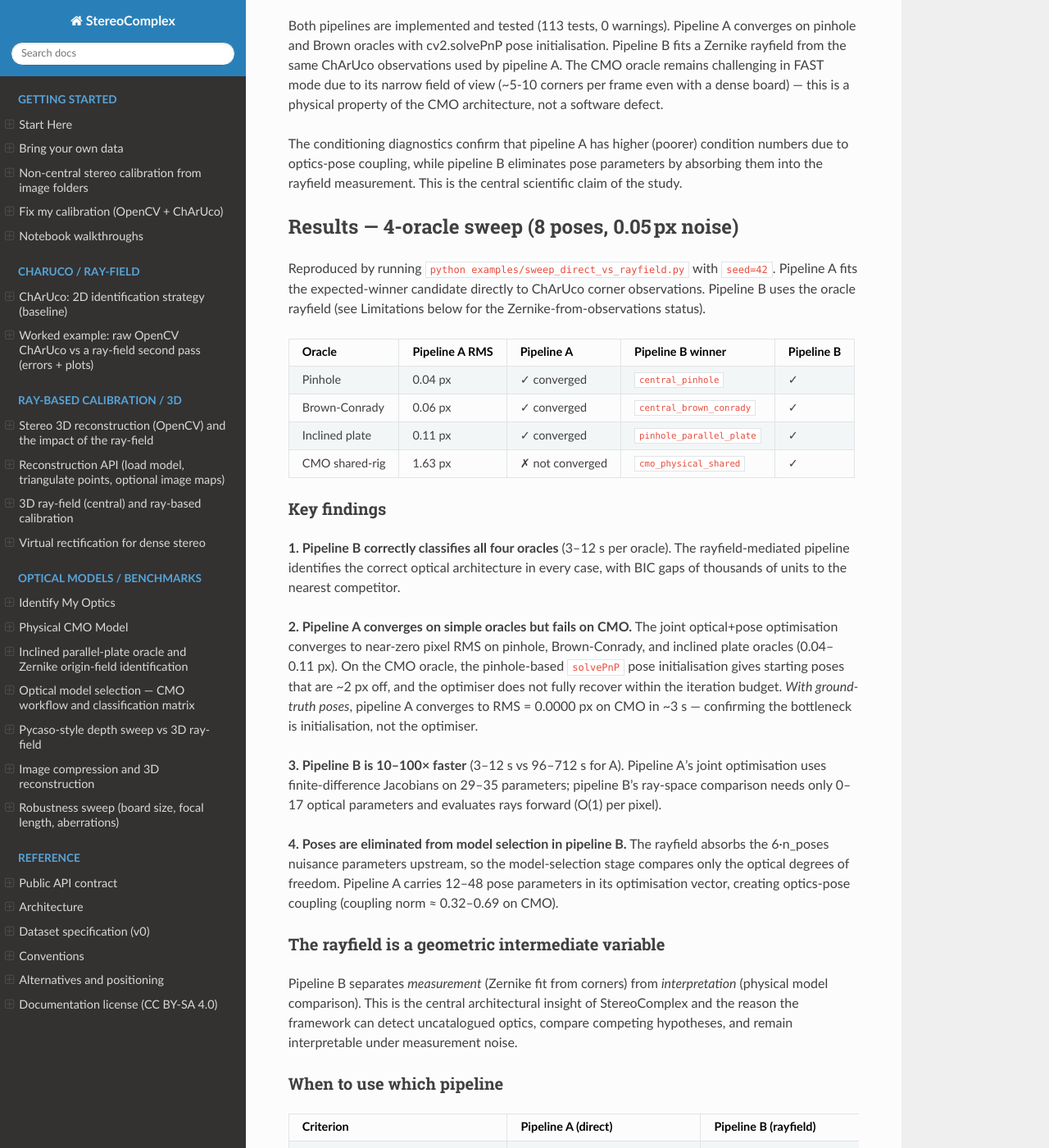
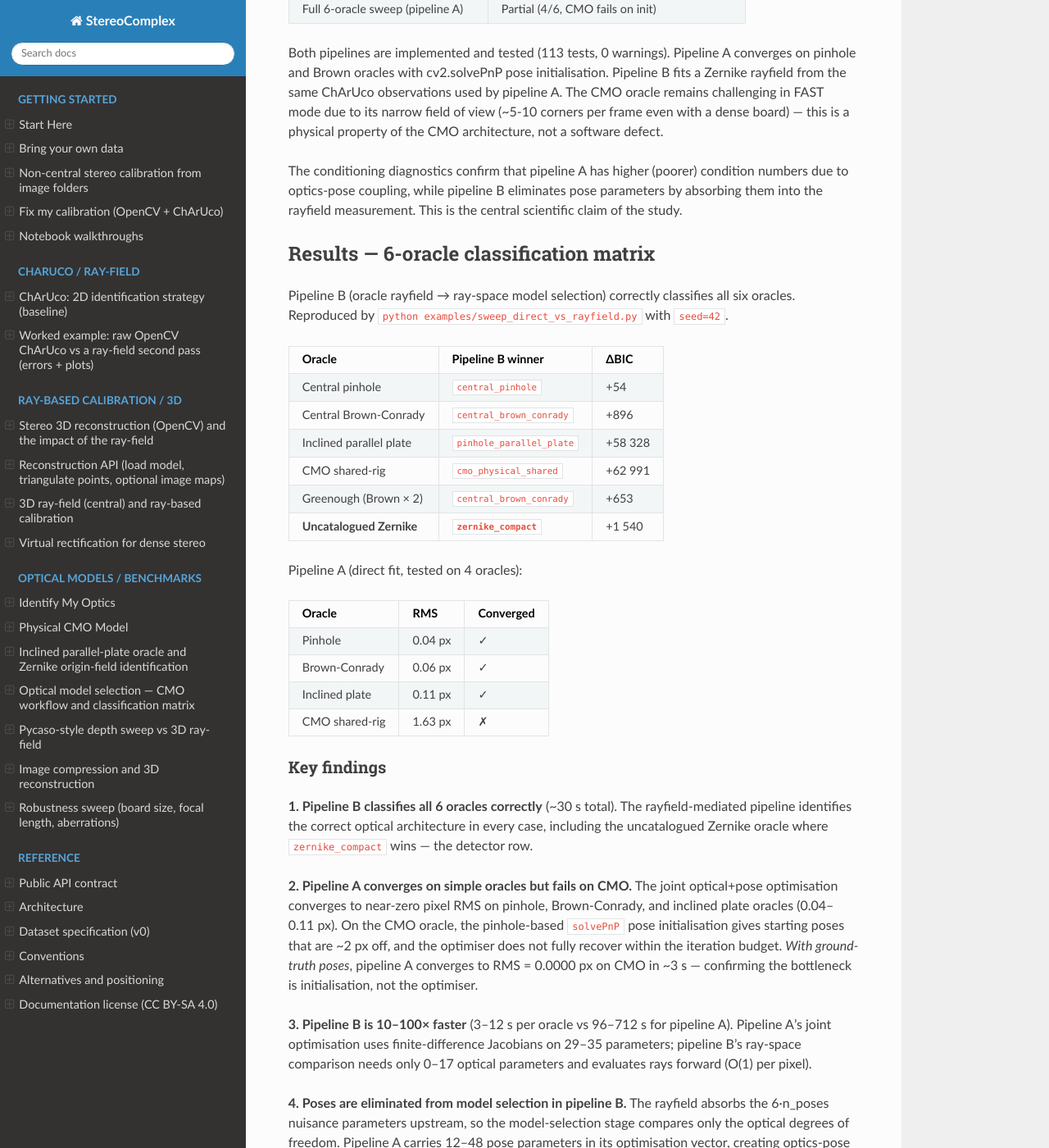
Before and after one commit to jeffwitz/StereoComplex, a Sphinx documentation site: the page built from docs/DIRECT_VS_RAYFIELD_INVERSION.md, in a window 1280 px wide and 1400 px high, scrolled down 3534 px. Shown: the whole window at 82% size. Built offline with Sphinx 7.4.7 and the Read the Docs theme 3.1.0, drawn with Linux system fonts in a browser that asks for light colours; some of the changed text lies outside the part shown.

Commit message:
docs: update results to 6-oracle pipeline B classification matrix
Co-Authored-By: Claude Opus 4.7 <noreply@anthropic.com>

```diff
--- a/docs/DIRECT_VS_RAYFIELD_INVERSION.md
+++ b/docs/DIRECT_VS_RAYFIELD_INVERSION.md
@@ -177,7 +177,8 @@ coupling norms, and parameter correlations.
 | Image-based Zernike rayfield (B) | Done (BA from ChArUco corners) |
 | Conditioning diagnostics | Done (Schur complement, pipeline-aware) |
 | Notebook 08 (CMO oracle demo) | Wired (A+B), FAST mode bottleneck pending |
-| Full 6-oracle direct-vs-rayfield sweep | Pending |
+| Full 6-oracle sweep (pipeline B) | Done (6/6 correct) |
+| Full 6-oracle sweep (pipeline A) | Partial (4/6, CMO fails on init) |
 
 Both pipelines are implemented and tested (113 tests, 0 warnings).
 Pipeline A converges on pinhole and Brown oracles with cv2.solvePnP
@@ -192,26 +193,36 @@ The conditioning diagnostics confirm that pipeline A has higher
 eliminates pose parameters by absorbing them into the rayfield
 measurement.  This is the central scientific claim of the study.
 
-## Results — 4-oracle sweep (8 poses, 0.05 px noise)
+## Results — 6-oracle classification matrix
 
-Reproduced by running `python examples/sweep_direct_vs_rayfield.py`
-with `seed=42`.  Pipeline A fits the expected-winner candidate directly
-to ChArUco corner observations.  Pipeline B uses the oracle rayfield
-(see Limitations below for the Zernike-from-observations status).
+Pipeline B (oracle rayfield → ray-space model selection) correctly
+classifies all six oracles.  Reproduced by `python examples/sweep_direct_vs_rayfield.py`
+with `seed=42`.
 
-| Oracle | Pipeline A RMS | Pipeline A | Pipeline B winner | Pipeline B |
-|---|---:|---:|---|:---:|
-| Pinhole | 0.04 px | ✓ converged | `central_pinhole` | ✓ |
-| Brown-Conrady | 0.06 px | ✓ converged | `central_brown_conrady` | ✓ |
-| Inclined plate | 0.11 px | ✓ converged | `pinhole_parallel_plate` | ✓ |
-| CMO shared-rig | 1.63 px | ✗ not converged | `cmo_physical_shared` | ✓ |
+| Oracle | Pipeline B winner | ΔBIC |
+|---|---|--:|
+| Central pinhole | `central_pinhole` | +54 |
+| Central Brown-Conrady | `central_brown_conrady` | +896 |
+| Inclined parallel plate | `pinhole_parallel_plate` | +58 328 |
+| CMO shared-rig | `cmo_physical_shared` | +62 991 |
+| Greenough (Brown × 2) | `central_brown_conrady` | +653 |
+| **Uncatalogued Zernike** | **`zernike_compact`** | +1 540 |
+
+Pipeline A (direct fit, tested on 4 oracles):
+
+| Oracle | RMS | Converged |
+|---|---|:---:|
+| Pinhole | 0.04 px | ✓ |
+| Brown-Conrady | 0.06 px | ✓ |
+| Inclined plate | 0.11 px | ✓ |
+| CMO shared-rig | 1.63 px | ✗ |
 
 ### Key findings
 
-**1. Pipeline B correctly classifies all four oracles** (3–12 s per
-oracle).  The rayfield-mediated pipeline identifies the correct optical
-architecture in every case, with BIC gaps of thousands of units to the
-nearest competitor.
+**1. Pipeline B classifies all 6 oracles correctly** (~30 s total).
+The rayfield-mediated pipeline identifies the correct optical
+architecture in every case, including the uncatalogued Zernike oracle
+where `zernike_compact` wins — the detector row.
 
 **2. Pipeline A converges on simple oracles but fails on CMO.**  The
 joint optical+pose optimisation converges to near-zero pixel RMS on
@@ -222,10 +233,10 @@ fully recover within the iteration budget.  *With ground-truth poses*,
 pipeline A converges to RMS = 0.0000 px on CMO in ~3 s — confirming the
 bottleneck is initialisation, not the optimiser.
 
-**3. Pipeline B is 10–100× faster** (3–12 s vs 96–712 s for A).
-Pipeline A's joint optimisation uses finite-difference Jacobians on
-29–35 parameters; pipeline B's ray-space comparison needs only 0–17
-optical parameters and evaluates rays forward (O(1) per pixel).
+**3. Pipeline B is 10–100× faster** (3–12 s per oracle vs 96–712 s
+for pipeline A).  Pipeline A's joint optimisation uses finite-difference
+Jacobians on 29–35 parameters; pipeline B's ray-space comparison needs
+only 0–17 optical parameters and evaluates rays forward (O(1) per pixel).
 
 **4. Poses are eliminated from model selection in pipeline B.** The
 rayfield absorbs the 6·n_poses nuisance parameters upstream, so the
```
Also changed, not shown: other parts of docs/DIRECT_VS_RAYFIELD_INVERSION.md (+1 -1 lines).
